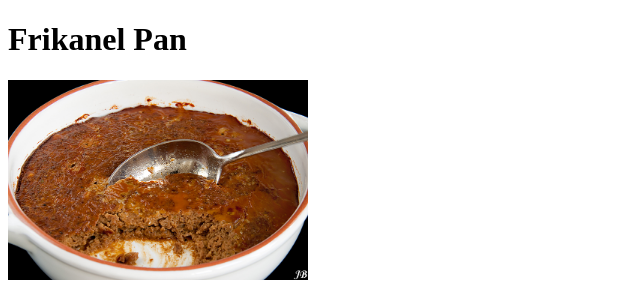
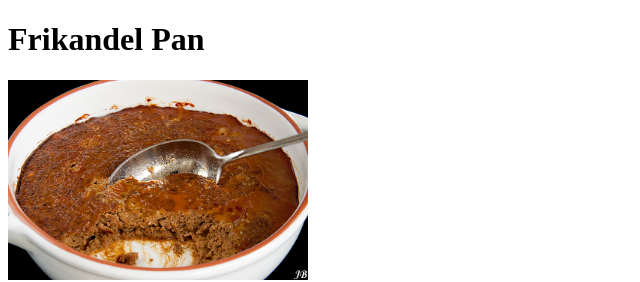
Before and after one commit to Rei-Dan/odin-recipes, a plain HTML site: page recipes/frikandel-pan.html in a window 1280 px wide. Shown: the top 282 px of the page, 0-640 px from the left. Drawn offline with Linux system fonts and the light colour scheme.

Commit message:
fixed typo on frikandel-pan page

```diff
--- a/recipes/frikandel-pan.html
+++ b/recipes/frikandel-pan.html
@@ -7,7 +7,7 @@
     <title>Frikandel Pan Recept</title>
   </head>
   <body>
-    <h1>Frikanel Pan</h1>
+    <h1>Frikandel Pan</h1>
     <img
       src="../img/Frikandel_Pan.jpg"
       alt="picture of the dish Frikandel Pan"
```
